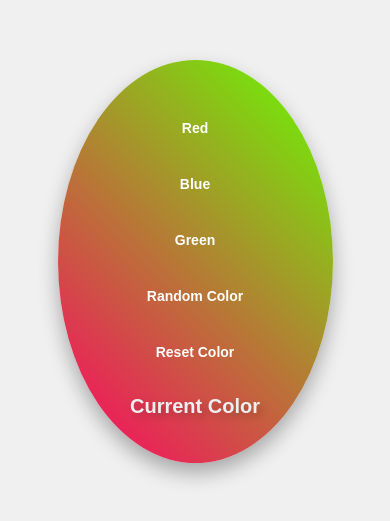
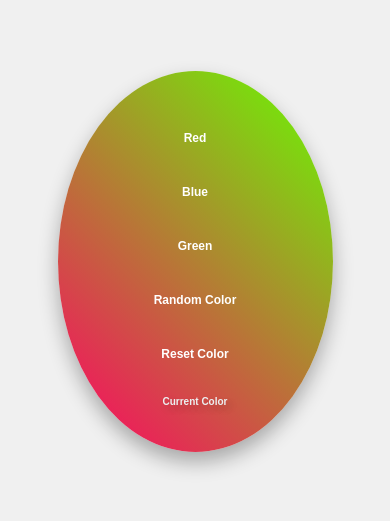
Before and after one commit to sabiha-wasema/fancy-background-color-changer, a plain HTML site: page index.html in a window 390 px wide. Shown: the part 161-682 px from the top of the page. Drawn offline with Linux system fonts and the light colour scheme.

Commit message:
style file update

```diff
--- a/css/style.css
+++ b/css/style.css
@@ -88,14 +88,3 @@ button#reset:hover {
     padding: 5px;
   }
 }
-@media (max-width: 480px) {
-  #color-changer {
-    padding: 40px;
-  }
-  button {
-    font-size: 14px;
-  }
-  #color-display {
-    font-size: 20px;
-  }
-}
```
